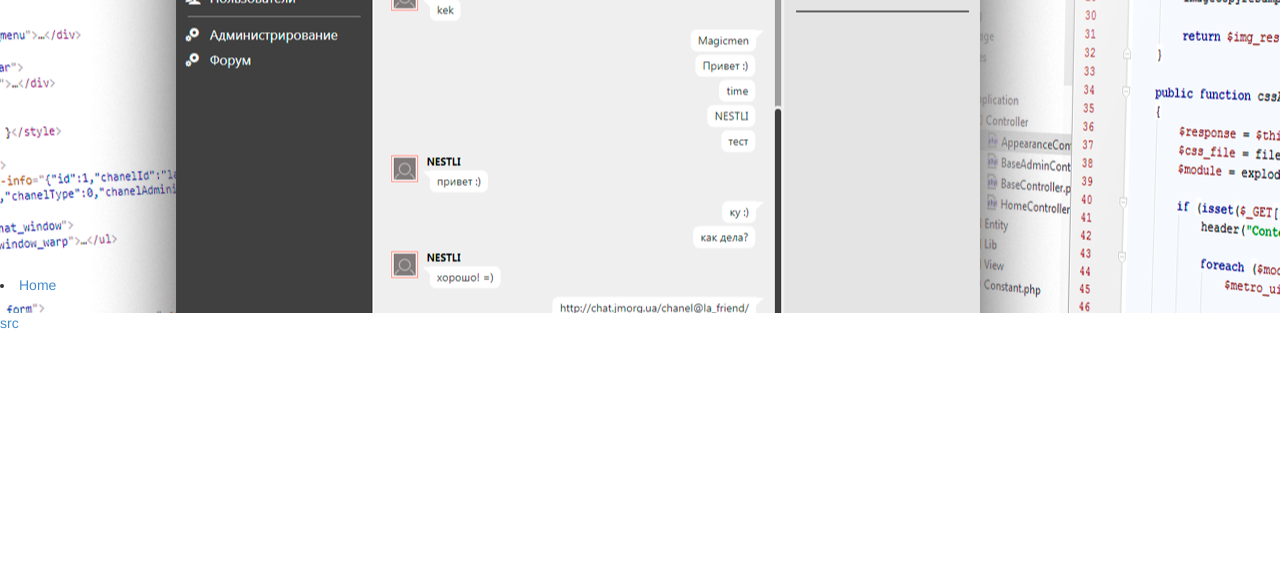
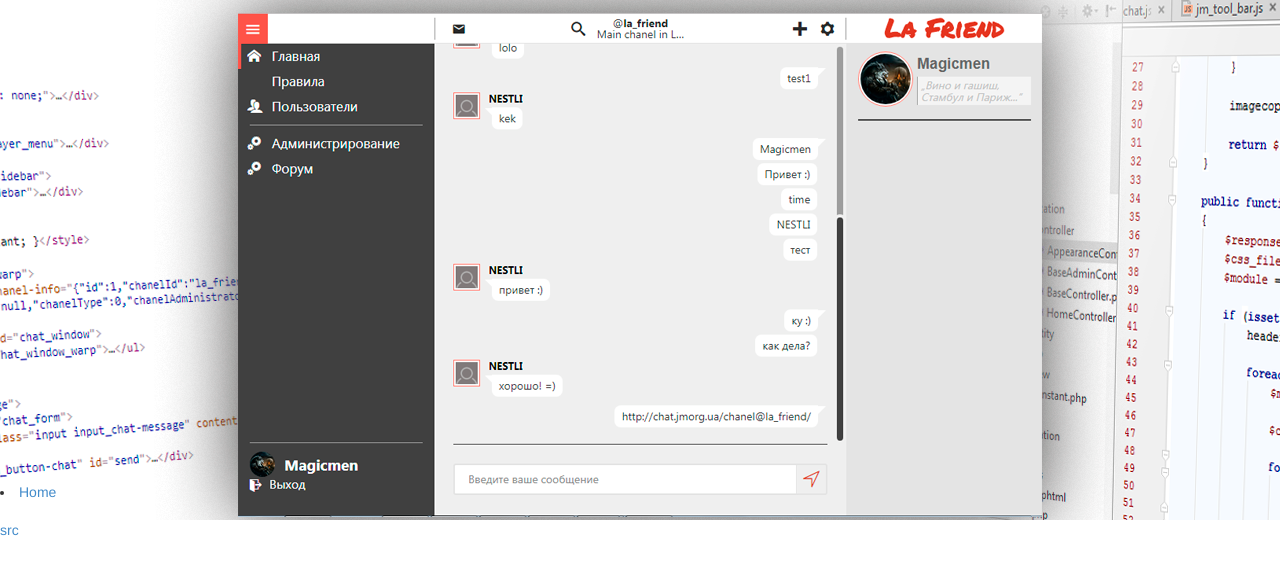
Before and after one commit to jm-organization/jm-organization.github.io, a Jekyll site: the page built from index.html, in a window 1280 px wide. Shown: the top 575 px of the page. Built offline with Jekyll 4.4.1, drawn with Linux system fonts in a browser that asks for light colours.

Commit message:
fix bugs

```diff
--- a/assets/css/main.css
+++ b/assets/css/main.css
@@ -1,8 +1,8 @@
 .jm-header {
 	position: relative;
-	height: 313px;
+	height: 520px;
 	width: 100%;
-	background:  #929292  url("https://jm-organization.github.io/assets/img/background-picture/header1.png") no-repeat center;
+	background:  #929292  url("https://jm-organization.github.io/assets/img/background-picture/header1.png") no-repeat center 0;
 }
 
 .jm-header .jm-navigation-bar {
```
Also changed, not shown: assets/img/background-picture/header1.png.
